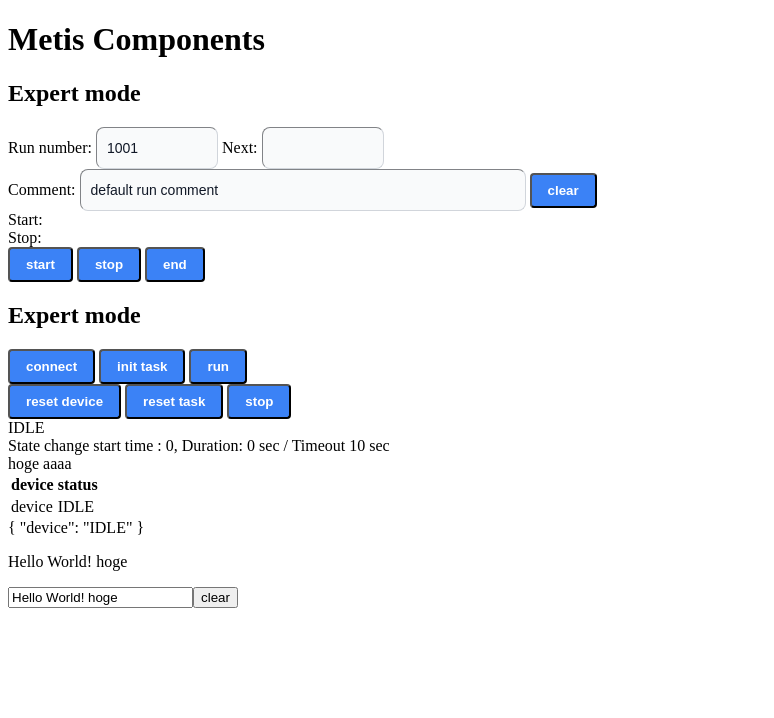
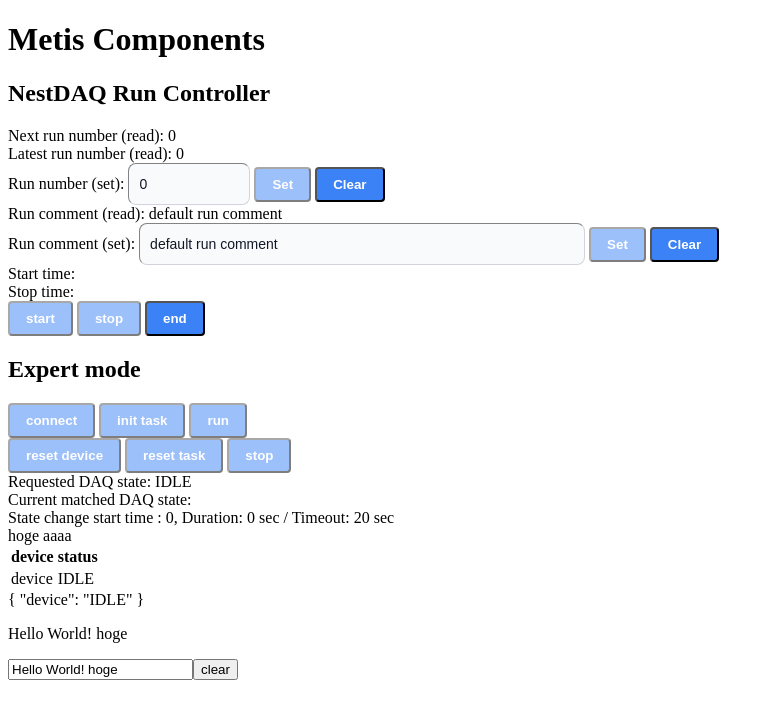
Before and after one commit to rcnp-ws/metis_vue, a Vue app: page / in a window 1280 px wide. Shown: the top 718 px of the page, without its empty margins (0-774 px from the left). Built offline with nearby package versions, Linux system fonts and the light colour scheme; no server answers; the HTML template or start-up script is replaced by a standard one.

Commit message:
NestDAQController.vue was completed

```diff
--- a/src/components/NestDAQController.vue
+++ b/src/components/NestDAQController.vue
@@ -1,34 +1,83 @@
 <template>
   <div>
-    <h2 class="font-bold"> Expert mode </h2>
+    <h2 class="font-bold"> NestDAQ Run Controller </h2>
+      <div> Next run number (read): {{run_number_read}} </div>
+      <div> Latest run number (read): {{run_number_latest}} </div>
       <div>
-      Run number: <input size="10" class="ipt" type="text" v-model="run_number_current">
-      Next:  <input  size="10" type="text" class="ipt" v-model="run_number_next"></div>
-    <div> Comment: <input size="50" class="ipt" type="text" v-model="run_comment"> <button  class="btn btn-blue" @click="clear()"> clear</button></div>
-    <div> Start: {{daq_start_time}} </div>
-    <div> Stop: {{daq_stop_time}} </div>
+      Run number (set): <input size="10" class="ipt" type="text" v-model="run_number_set"> <span></span>
+     <span v-if="daq_state=='IDLE'&&daq_controllable==1">
+         <button  class="btn btn-blue" @click="run_number_set_func()"> Set </button> <span></span>
+      </span><span v-else>
+         <button  class="btn-disabled"> Set </button> <span></span>
+      </span>
+         <button  class="btn btn-blue" @click="run_number_clear()"> Clear </button>
+      </div>
+    <div> Run comment (read): {{run_comment_read}} </div>
     <div>
-      <button class="btn btn-blue" @click='set_daq_start_time();publish_daqctl(["CONNECT","INIT TASK","RUN"],1)'> start </button> <span></span>
-      <button class="btn btn-blue" @click='set_daq_stop_time();publish_daqctl(["STOP","RESET TASK","RESET DEVICE"],1)'> stop </button> <span></span>
+       Run comment (set): <input size="50" class="ipt" type="text" v-model="run_comment_set"> <span></span>
+      <span v-if="daq_state=='IDLE'&&daq_controllable==1">
+         <button  class="btn btn-blue" @click="run_comment_set_func()"> Set </button> <span></span>
+      </span><span v-else>
+         <button  class="btn-disabled"> Set </button> <span></span>
+      </span>
+       <button  class="btn btn-blue" @click="run_comment_clear()"> Clear </button>
+    </div>
+    <div> Start time: {{daq_start_time}} </div>
+    <div> Stop time: {{daq_stop_time}} </div>
+    <div>
+       <span v-if="daq_state=='IDLE'&&daq_controllable==1">
+          <button class="btn btn-blue" @click='daq_start()'> start </button> <span></span>
+       </span><span v-else>
+          <button class="btn-disabled"> start </button> <span></span>
+       </span>
+       <span v-if="daq_state=='RUNNING'&&daq_controllable==1">
+          <button class="btn btn-blue" @click='daq_stop()'> stop </button> <span></span>
+       </span><span v-else>
+          <button class="btn-disabled"> stop </button> <span></span>
+       </span>
        <button class="btn btn-blue" @click="daqctl_end()"> end </button>
     </div>
     <h2 class="font-bold"> Expert mode </h2>
     <div>
+       <span v-if="daq_state=='IDLE'&&daq_controllable==1">
           <button class="btn btn-blue" @click='publish_daqctl(["CONNECT"],1)'> connect </button> <span></span>
+       </span><span v-else>
+          <button class="btn-disabled"> connect </button> <span></span>
+       </span>
+       <span v-if="daq_state=='DEVICE READY'&&daq_controllable==1">
          <button class="btn btn-blue" @click='publish_daqctl(["INIT TASK"],1)'> init task </button> <span></span>
+       </span><span v-else>
+         <button class="btn-disabled"> init task </button> <span></span>
+       </span>
+       <span v-if="daq_state=='READY'&&daq_controllable==1">
           <button class="btn btn-blue" @click='publish_daqctl(["RUN"],1)'> run </button>
+       </span><span v-else>
+          <button class="btn-disabled"> run </button>
+       </span>
     </div>
     <div>
+       <span v-if="daq_state=='DEVICE READY'&&daq_controllable==1">
           <button class="btn btn-blue" @click='publish_daqctl(["RESET DEVICE"],1)'> reset device </button> <span></span>
+       </span><span v-else>
+          <button class="btn-disabled"> reset device </button> <span></span>
+       </span>
+       <span v-if="daq_state=='READY'&&daq_controllable==1">
           <button class="btn btn-blue" @click='publish_daqctl(["RESET TASK"],1)'> reset task </button> <span></span>
+       </span><span v-else>
+          <button class="btn-disabled"> reset task </button> <span></span>
+       </span>
+       <span v-if="daq_state=='RUNNING'&&daq_controllable==1">
           <button class="btn btn-blue" @click='publish_daqctl(["STOP"],1)'> stop </button>
+       </span><span v-else>
+          <button class="btn-disabled"> stop </button>
+       </span>
     </div>
   </div>
-  <div> {{wait_daqctl_state}} </div>
-  <div> {{state}} </div>
-  <div> {{status_msg}} </div>
-  <div> State change start time : {{state_change_start_time_in_sec}}, Duration: {{state_change_duration_in_sec}} sec / Timeout {{state_change_timeout_in_sec}} sec</div>
+  <div> Requested DAQ state: {{wait_daqctl_state}} </div>
+  <div> Current matched DAQ state: {{daq_state}} </div>
+  <div> State change start time : {{state_change_start_time_in_sec}}, Duration: {{state_change_duration_in_sec}} sec / Timeout: {{state_change_timeout_in_sec}} sec</div>
 </template>
+
 <style>
   .btn {
     @apply font-bold py-2 px-4 rounded;
@@ -39,50 +88,72 @@
   .btn-blue:hover {
     @apply bg-blue-700;
   }
+  .btn-disabled{
+    @apply bg-blue-500 text-white font-bold py-2 px-4 rounded opacity-50 cursor-not-allowed;
+  }
   .ipt {
     @apply bg-gray-50 border border-gray-300 text-gray-900 text-sm rounded-lg focus:ring-blue-500 focus:border-blue-500 p-2.5 dark:bg-gray-700 dark:border-gray-600 dark:placeholder-gray-400 dark:text-white dark:focus:ring-blue-500 dark:focus:border-blue-500;
   }
 </style>
+
 <script>
 import axios from 'axios'
 
 export default {
    data() {
       return {
-             run_number_current: 1001,
-             run_comment: "default run comment",
-             daqctl_chnl: "",
-             daqctl_msg: "",
+             run_number_read: 0,
+             run_number_set: 0,
+             run_number_latest: 0,
+             run_comment_read: "default run comment",
+             run_comment_set: "default run comment",
              status_msg: "",
              state_change_start_time_in_sec: 0,
              state_change_duration_in_sec: 0,
-             state_change_timeout_in_sec: 10,
+             state_change_timeout_in_sec: 20,
              state_change_error: 0,
+             state_change_done: 0,
              wait_daqctl_state: "IDLE",
+             daq_controllable: 1,
+             daq_state: "",
              daq_start_time: "",
              daq_stop_time: ""
       }
    },
    methods: {
+      daq_start(){
+         this.daq_start_time = new Date();
+         this.daq_stop_time = "";
+         this.publish_daqctl(["CONNECT","INIT TASK","RUN"],1)
+      },
+      daq_stop(){
+         this.daq_stop_time = new Date();
+         this.publish_daqctl(["STOP","RESET TASK","RESET DEVICE"],1);
+      },
       update() {
-         axios.get('http://localhost:8000/nestdaq/run_number/')
+        this.check_daq_state();
+        axios.get('http://ata03:8000/get/run_info:run_number/')
         .then((response) => {
-            //console.log(response.data);
-                this.run_number_current = response.data;
-                this.run_number_next = Number(this.run_number_current) +1 ;
+           this.run_number_read = response.data["message"];
         })
         .catch((error)=>{
             console.log(error.data);
         });
-	axios.get('http://localhost:8000/set/run_info:run_comment/'+this.run_comment)
+        axios.get('http://ata03:8000/get/run_info:latest_run_number/')
+        .then((response) => {
+                this.run_number_latest = response.data["message"];
+        })
         .catch((error)=>{
             console.log(error.data);
         });
-        axios.get('http://localhost:8000/nestdaq/run_comment/')
+        axios.get('http://ata03:8000/nestdaq/run_comment/')
         .then((response) => {
-                this.run_comment = response.data;
+                this.run_comment_read = response.data;
+        })
+        .catch((error)=>{
+            console.log(error.data);
         });
-        axios.get('http://localhost:8000/nestdaq/status/')
+        axios.get('http://ata03:8000/nestdaq/status/')
         .then((response) => {
             //console.log(response.data);
                 this.status_msg = response.data;
@@ -92,9 +163,43 @@ export default {
         });
         setTimeout(() => { this.update(); }, 1000);
       },
+      update_run_number_set(){
+         axios.get('http://ata03:8000/get/run_info:run_number/')
+         .then((response) => {
+            this.run_number_set = response.data["message"];
+         })
+         .catch((error)=>{
+             console.log(error.data);
+         });
+      },
+      update_run_comment_set(){
+         axios.get('http://ata03:8000/get/run_info:run_comment/')
+         .then((response) => {
+            this.run_comment_set = response.data["message"];
+         })
+         .catch((error)=>{
+             console.log(error.data);
+         });
+      },
+      check_daq_state(){
+         if (this.status_msg.length == 0) {
+            this.daq_state = "";
+         }
+         let mismatch_flag = 0;
+         for (let key in this.status_msg){
+           if (this.status_msg[key] != Object.values(this.status_msg)[0]) {
+               mismatch_flag = 1;
+            }
+         }
+         if(mismatch_flag == 0){
+            this.daq_state = Object.values(this.status_msg)[0];
+         }else{
+            this.daq_state = "";
+         }
+      },
       wait_for_state_change(){
-        this.state_change_duration_in_sec = Number(Date.now() / 1000 - this.state_change_start_time_in_sec);
-        if (this.state_change_duration_in_sec > this.state_change_timeout_in_sec) {
+        this.state_change_duration_in_sec = parseInt(Date.now() / 1000 - this.state_change_start_time_in_sec);
+        if (this.state_change_duration_in_sec >= this.state_change_timeout_in_sec) {
            this.state_change_error = 1;
         }else{
           let mismatch_flag = 0;
@@ -110,27 +215,42 @@ export default {
           }
         }
       },
-      clear(){
-        this.run_comment = "";
+      run_number_clear(){
+         this.run_number_set = "";
       },
-      set_daq_start_time(){
-        this.daq_start_time = new Date();
-        this.daq_stop_time = "";
+      run_number_set_func(){
+         axios.get('http://ata03:8000/set/run_info:run_number/'+this.run_number_set)
+            .catch((error)=>{
+            console.log(error.data);
+         });
       },
-      set_daq_stop_time(){
-        this.daq_stop_time = new Date();
+      run_comment_clear(){
+        this.run_comment_set = "";
+      },
+      run_comment_set_func(){
+	axios.get('http://ata03:8000/set/run_info:run_comment/'+this.run_comment_set)
+            .catch((error)=>{
+            console.log(error.data);
+        });
       },
       publish_daqctl(cmd_arr, publish_flag){
+         this.daq_controllable = 0;
          if (cmd_arr.length == 0) {
+            this.daq_controllable = 1;
             return;
          }
          if (publish_flag == 1) {
-            this.daqctl_chnl = "daqctl";
-            this.daqctl_msg = '{"command":"change_state","value":"'+cmd_arr[0]+'","services":["all"],"instances":["all"]}';
-            axios.get('http://localhost:8000/publish/'+this.daqctl_chnl+'/'+this.daqctl_msg)
+            let daqctl_chnl = "daqctl";
+            let daqctl_msg = '{"command":"change_state","value":"'+cmd_arr[0]+'","services":["all"],"instances":["all"]}';
+            axios.get('http://ata03:8000/publish/'+daqctl_chnl+'/'+daqctl_msg)
             .catch((error)=>{
               console.log(error.data);
             });
+            if (cmd_arr[0] == "STOP") {
+               axios.get('http://ata03:8000/incr/run_info:run_number')
+               .catch((error)=>{console.log(error.data);});
+               this.update_run_number_set();
+            }
             if (cmd_arr[0] == "CONNECT") {
               this.wait_daqctl_state = "DEVICE READY";
             }else if (cmd_arr[0] == "INIT TASK") {
@@ -144,11 +264,15 @@ export default {
             }else if (cmd_arr[0] == "RESET DEVICE") {
               this.wait_daqctl_state = "IDLE";
             }
+            this.state_change_error = 0;
             this.state_change_done = 0;
-            this.state_change_start_time_in_sec = Number(Date.now() / 1000);
+            this.state_change_start_time_in_sec = parseInt(Date.now() / 1000);
             this.wait_for_state_change();
             setTimeout(() => { this.publish_daqctl(cmd_arr, 0); }, 1000);
          }else{
+            if (this.state_change_error == 1) {
+               return;
+            }
             if (this.state_change_done == 0) {
                setTimeout(() => { this.publish_daqctl(cmd_arr, 0); }, 1000);
             }else{
@@ -158,13 +282,18 @@ export default {
          }
       },
       daqctl_end(){
-         this.daqctl_chnl = "daqctl";
-         this.daqctl_msg = '{"command":"change_state","value":"END","services":["all"],"instances":["all"]}';
-         axios.get('http://localhost:8000/publish/'+this.daqctl_chnl+'/'+this.daqctl_msg);
+         let daqctl_chnl = "daqctl";
+         let daqctl_msg = '{"command":"change_state","value":"END","services":["all"],"instances":["all"]}';
+         axios.get('http://ata03:8000/publish/'+daqctl_chnl+'/'+daqctl_msg)
+         .catch((error)=>{
+            console.log(error.data);
+         });
       }
    },
    mounted() {
-      this.update()
+      this.update();
+      this.update_run_number_set();
+      this.update_run_comment_set();
    }
 }
 </script>
```
Lines whose indentation alone changed are shown as unchanged.
